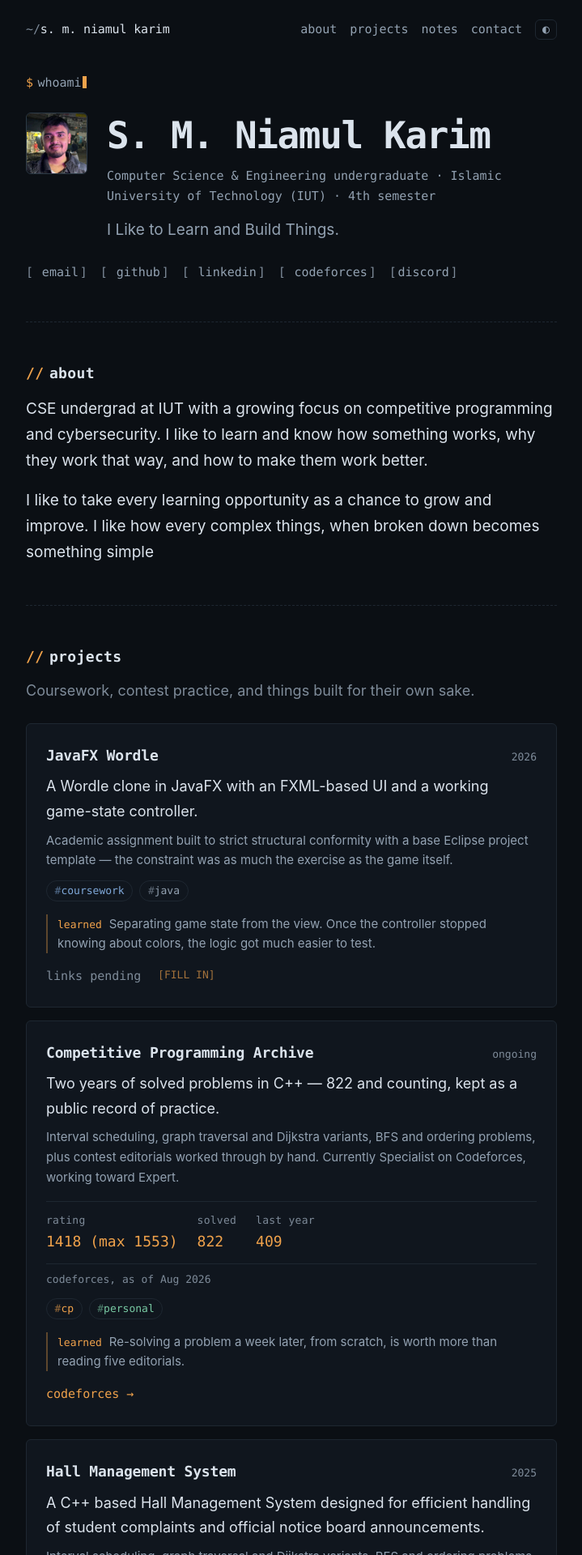
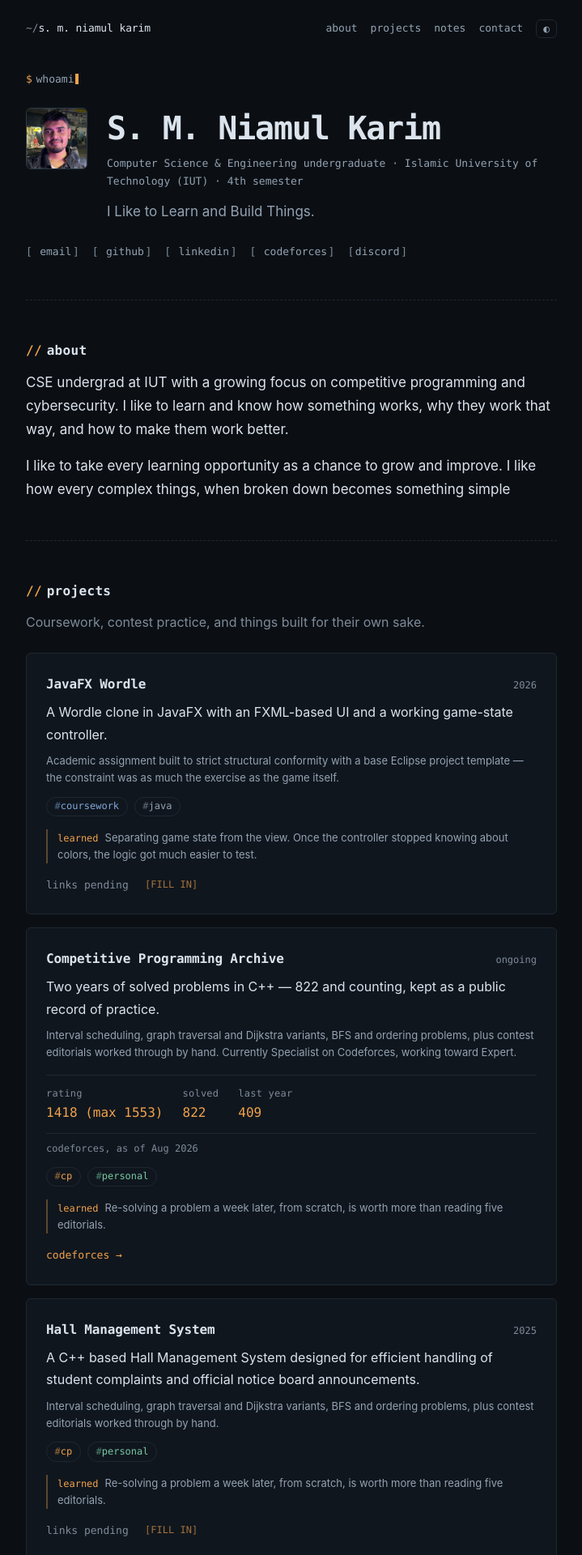
Before and after one commit to snipingTurtle/snipingTurtle.github.io, a Jekyll site: the page built from index.html, in a window 1280 px wide. Shown: the top 1920 px of the page at 81% size, without its empty margins (280-999 px from the left). Built offline with Jekyll 4.4.1, drawn with Linux system fonts in a browser that asks for light colours.

Commit message:
Update CSS variable values for font sizes to enhance typography consistency

```diff
--- a/assets/css/style.css
+++ b/assets/css/style.css
@@ -33,12 +33,12 @@
   --font-body: -apple-system, BlinkMacSystemFont, "Segoe UI", Roboto,
               "Helvetica Neue", Arial, sans-serif;
 
-  --size-xs:   0.8125rem;
-  --size-sm:   0.9375rem;
-  --size-base: 1.125rem;
-  --size-md:   1.1875rem;
-  --size-lg:   1.4375rem;
-  --size-xl:   clamp(2rem, 1.4rem + 2.6vw, 2.875rem);
+  --size-xs:   0.75rem;
+  --size-sm:   0.8125rem;
+  --size-base: 1rem;
+  --size-md:   1.0625rem;
+  --size-lg:   1.25rem;
+  --size-xl:   clamp(1.75rem, 1.2rem + 2.4vw, 2.5rem);
 
   --leading-tight: 1.25;
   --leading-body:  1.7;
```
